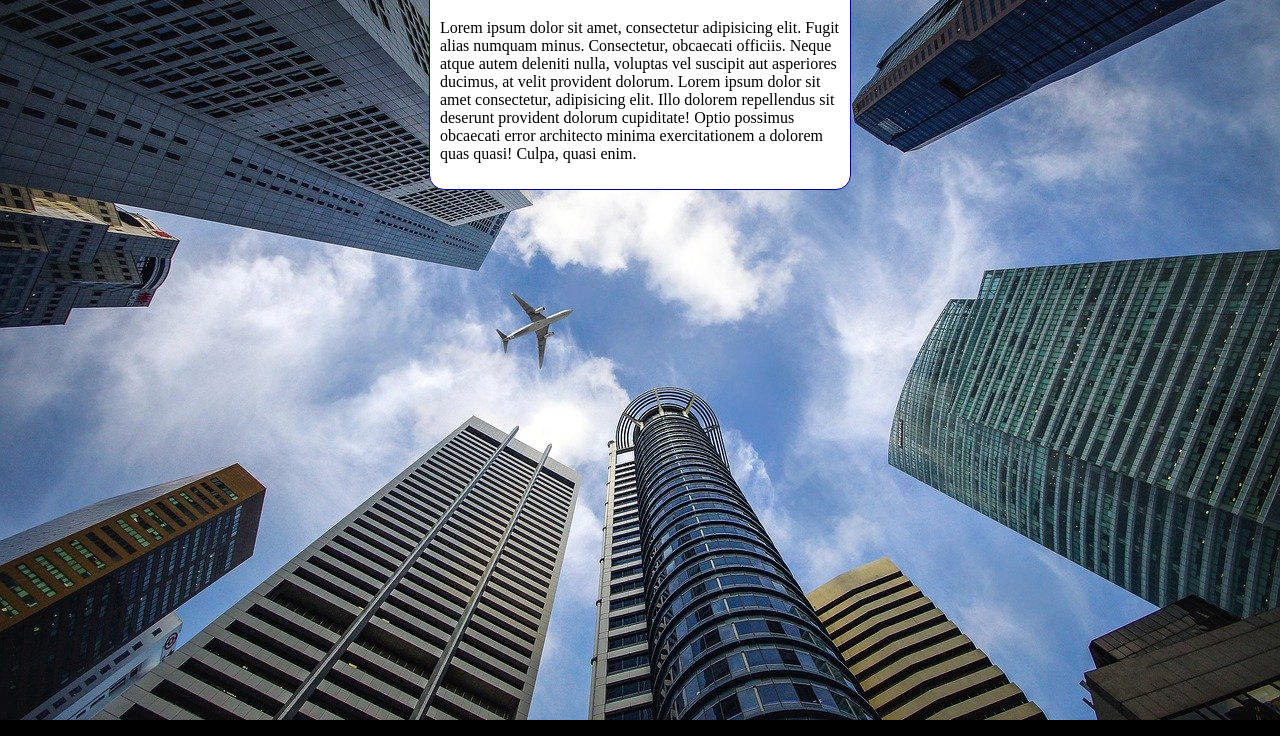
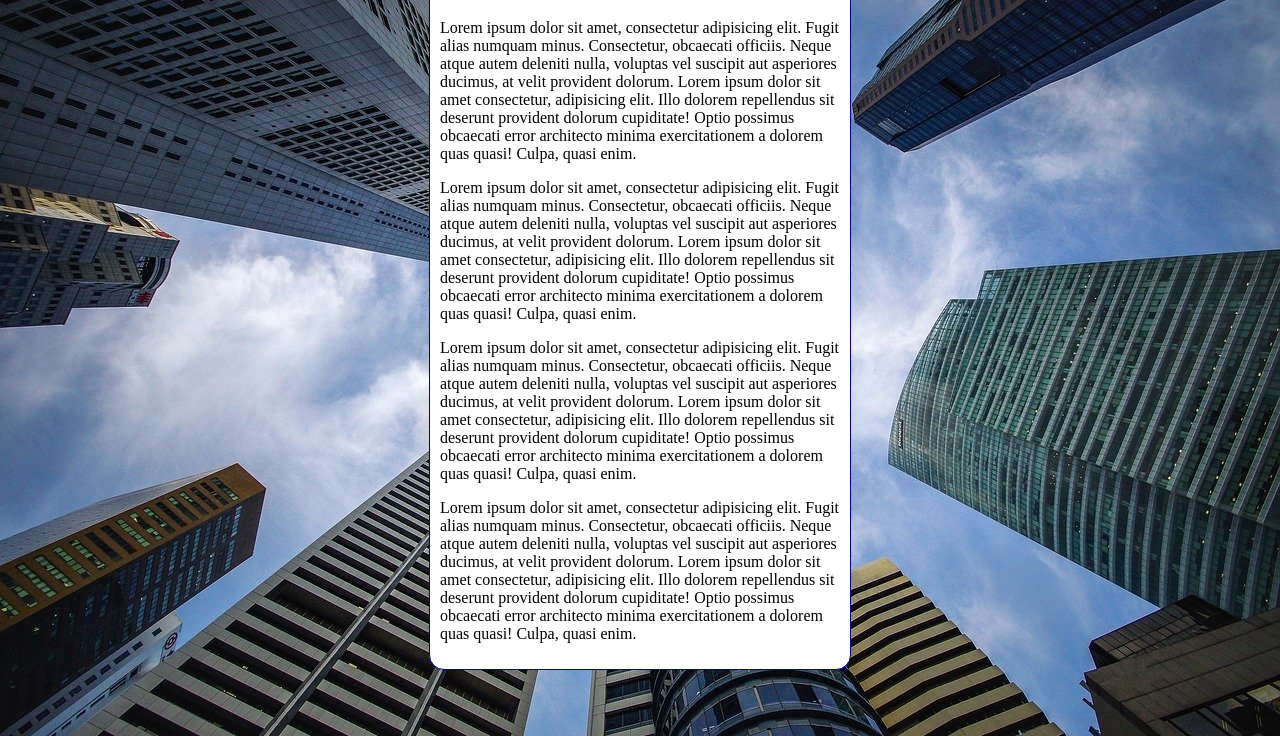
Before and after one commit to denisemendesjanota/html-css, a plain HTML site: page exercicios/ex022/fundo006.html in a window 1280 px wide. Shown: the part 80-816 px from the top of the page. Drawn offline with Linux system fonts and the light colour scheme.

Commit message:
posicionamento de fundo

```diff
--- a/exercicios/ex022/fundo006.html
+++ b/exercicios/ex022/fundo006.html
@@ -3,19 +3,28 @@
 <head>
     <meta charset="UTF-8">
     <meta name="viewport" content="width=device-width, initial-scale=1.0">
-    <title>Document</title>
+    <title>Fundo fixo de tela</title>
     <style>
         body{
-            background-color: black;
+            height: 100vh;
+            /*background-color: black;
             background-image: url('imagens/wallpaper002.jpg');
-            background-position: center top;
+            background-position: center center;
             background-repeat: no-repeat;
             background-size: cover;
+            background-attachment: fixed;*/
+
+            background: black url('imagens/wallpaper002.jpg') center center no-repeat fixed;
+            background-size: cover;
+
+            /* Shorthand - background
+            color > image > position > repeat > [size] > attachment
+            */
         }
 
         main{
             background-color: white;
-            width: 400px;
+            max-width: 400px;
             padding: 10px;
             margin: auto;
             border: 1px solid darkblue;
@@ -28,6 +37,9 @@
     <main>
         <h1>Teste de imagem de fundo</h1>
         <p>Lorem ipsum dolor sit amet, consectetur adipisicing elit. Fugit alias numquam minus. Consectetur, obcaecati officiis. Neque atque autem deleniti nulla, voluptas vel suscipit aut asperiores ducimus, at velit provident dolorum. Lorem ipsum dolor sit amet consectetur, adipisicing elit. Illo dolorem repellendus sit deserunt provident dolorum cupiditate! Optio possimus obcaecati error architecto minima exercitationem a dolorem quas quasi! Culpa, quasi enim.</p>
+        <p>Lorem ipsum dolor sit amet, consectetur adipisicing elit. Fugit alias numquam minus. Consectetur, obcaecati officiis. Neque atque autem deleniti nulla, voluptas vel suscipit aut asperiores ducimus, at velit provident dolorum. Lorem ipsum dolor sit amet consectetur, adipisicing elit. Illo dolorem repellendus sit deserunt provident dolorum cupiditate! Optio possimus obcaecati error architecto minima exercitationem a dolorem quas quasi! Culpa, quasi enim.</p>
+        <p>Lorem ipsum dolor sit amet, consectetur adipisicing elit. Fugit alias numquam minus. Consectetur, obcaecati officiis. Neque atque autem deleniti nulla, voluptas vel suscipit aut asperiores ducimus, at velit provident dolorum. Lorem ipsum dolor sit amet consectetur, adipisicing elit. Illo dolorem repellendus sit deserunt provident dolorum cupiditate! Optio possimus obcaecati error architecto minima exercitationem a dolorem quas quasi! Culpa, quasi enim.</p>
+        <p>Lorem ipsum dolor sit amet, consectetur adipisicing elit. Fugit alias numquam minus. Consectetur, obcaecati officiis. Neque atque autem deleniti nulla, voluptas vel suscipit aut asperiores ducimus, at velit provident dolorum. Lorem ipsum dolor sit amet consectetur, adipisicing elit. Illo dolorem repellendus sit deserunt provident dolorum cupiditate! Optio possimus obcaecati error architecto minima exercitationem a dolorem quas quasi! Culpa, quasi enim.</p>
     </main>
 
 </body>
```
